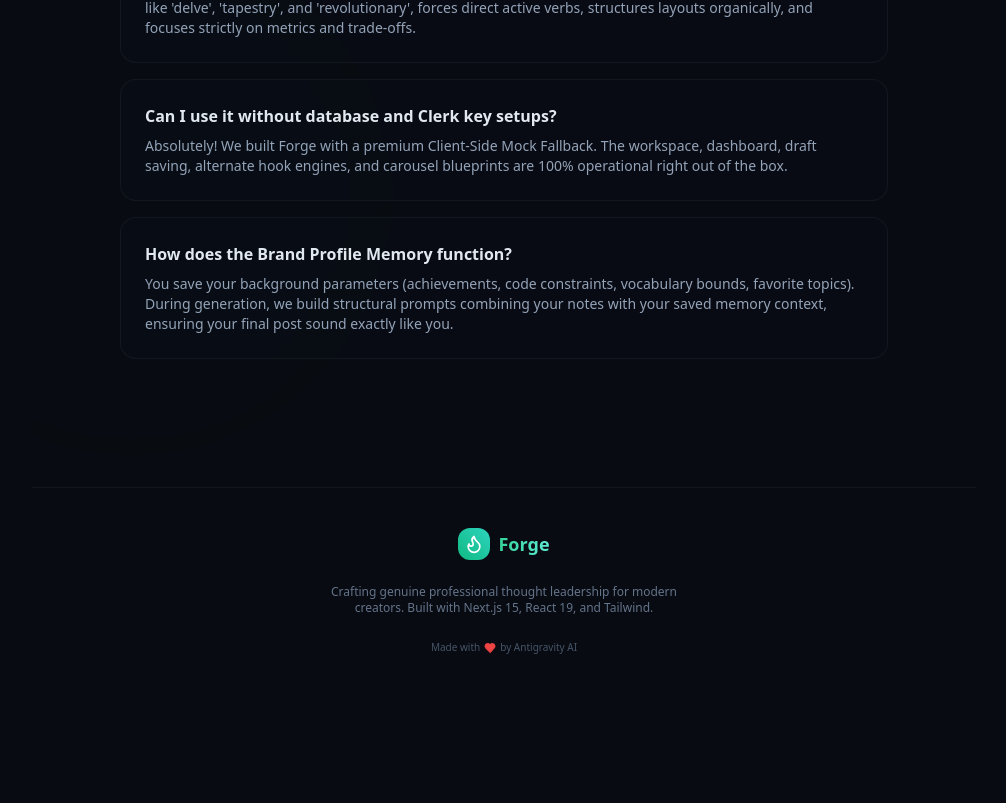
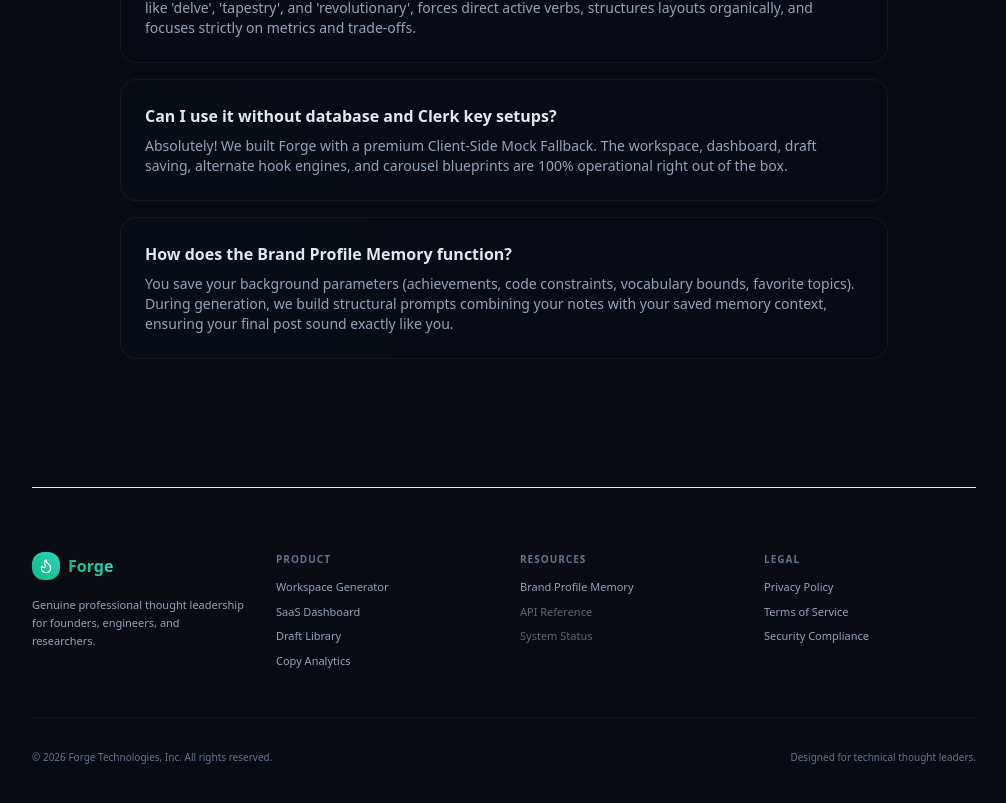
Before and after one commit to SARTHAKSONAWANE01/Linkedin-Post-Generator, a Next.js app: page / in a window 1280 px wide. Shown: the part 5118-5921 px from the top of the page, without its empty margins (264-1270 px from the left). Before the commit the page ends 5853 px from the top, so only its background shows below. Built offline with nearby package versions, Linux system fonts and the light colour scheme.

Commit message:
style: implement highly structured corporate footer on landing page

```diff
--- a/src/app/analytics/page.tsx
+++ b/src/app/analytics/page.tsx
@@ -34,12 +34,12 @@ export default function AnalyticsPage() {
       <div className="glow-blob w-[400px] h-[400px] bg-emerald-500/5 top-[-100px] right-[-50px]" />
 
       {/* Header */}
-      <div className="flex flex-col md:flex-row md:items-center justify-between gap-4 border-b border-slate-200 dark:border-slate-800/80 pb-6">
+      <div className="flex flex-col md:flex-row md:items-center justify-between gap-4 border-b border-slate-200 dark:border-slate-850 pb-5">
         <div>
-          <h1 className="text-3xl font-extrabold tracking-tight bg-gradient-to-r from-slate-100 to-slate-400 bg-clip-text text-transparent flex items-center gap-2">
+          <h1 className="text-xl font-bold bg-gradient-to-r from-slate-800 to-slate-650 dark:from-slate-100 dark:to-slate-350 bg-clip-text text-transparent">
             Post Analytics
           </h1>
-          <p className="text-slate-400 text-xs md:text-sm mt-1">
+          <p className="text-slate-400 text-[11px] mt-0.5">
             Real-time readability index, hook strengths, and predicted engagement stats for saved copies.
           </p>
         </div>
--- a/src/app/dashboard/page.tsx
+++ b/src/app/dashboard/page.tsx
@@ -69,12 +69,12 @@ export default function DashboardPage() {
       <div className="glow-blob w-[500px] h-[500px] bg-emerald-500/5 top-[-100px] right-[-100px]" />
 
       {/* Greeting Banner */}
-      <div className="flex flex-col md:flex-row md:items-center justify-between gap-4 border-b border-slate-200 dark:border-slate-800/80 pb-6">
+      <div className="flex flex-col md:flex-row md:items-center justify-between gap-4 border-b border-slate-200 dark:border-slate-850 pb-5">
         <div>
-          <h1 className="text-3xl font-extrabold tracking-tight bg-gradient-to-r from-slate-100 to-slate-400 bg-clip-text text-transparent">
+          <h1 className="text-xl font-bold bg-gradient-to-r from-slate-800 to-slate-650 dark:from-slate-100 dark:to-slate-350 bg-clip-text text-transparent">
             Welcome back, {brandProfile.name.split(" ")[0]}
           </h1>
-          <p className="text-slate-400 text-xs md:text-sm mt-1">
+          <p className="text-slate-400 text-[11px] mt-0.5">
             Your Personal Brand Memory is loaded with <span className="text-emerald-400 font-semibold">{brandProfile.expertise.length} core sectors</span>.
           </p>
         </div>
--- a/src/app/drafts/page.tsx
+++ b/src/app/drafts/page.tsx
@@ -56,12 +56,12 @@ export default function DraftsPage() {
       <div className="glow-blob w-[400px] h-[400px] bg-teal-500/5 top-[-100px] right-[-50px]" />
 
       {/* Header */}
-      <div className="flex flex-col md:flex-row md:items-center justify-between gap-4 border-b border-slate-200 dark:border-slate-800/80 pb-6">
+      <div className="flex flex-col md:flex-row md:items-center justify-between gap-4 border-b border-slate-200 dark:border-slate-850 pb-5">
         <div>
-          <h1 className="text-3xl font-extrabold tracking-tight bg-gradient-to-r from-slate-100 to-slate-400 bg-clip-text text-transparent flex items-center gap-2">
+          <h1 className="text-xl font-bold bg-gradient-to-r from-slate-800 to-slate-650 dark:from-slate-100 dark:to-slate-350 bg-clip-text text-transparent">
             Drafts Library
           </h1>
-          <p className="text-slate-400 text-xs md:text-sm mt-1">
+          <p className="text-slate-400 text-[11px] mt-0.5">
             Browse, manage, search, and export all your saved authentic LinkedIn posts.
           </p>
         </div>
--- a/src/app/layout.tsx
+++ b/src/app/layout.tsx
@@ -14,8 +14,8 @@ export default function RootLayout({
   children: React.ReactNode;
 }>) {
   return (
-    <html lang="en" className="dark" style={{ colorScheme: "dark" }}>
-      <body className="antialiased min-h-screen bg-[#080b11] text-[#f8fafc]">
+    <html lang="en">
+      <body className="antialiased min-h-screen bg-background text-foreground smooth-transition">
         <ThemeProvider>
           <div className="flex min-h-screen">
             {/* Sidebar navigation */}
--- a/src/app/page.tsx
+++ b/src/app/page.tsx
@@ -523,21 +523,62 @@ Are you query-auditing weekly, or only when things crawl?`,
         </div>
       </section>
 
-      {/* --- FOOTER CTA --- */}
-      <footer className="text-center space-y-6 pt-10 border-t border-slate-200/5">
-        <div className="flex items-center justify-center gap-2">
-          <div className="w-8 h-8 rounded-lg bg-gradient-to-tr from-emerald-500 to-teal-400 flex items-center justify-center">
-            <Flame className="w-5 h-5 text-white" />
+      {/* --- CORPORATE FOOTER --- */}
+      <footer className="pt-16 pb-8 border-t border-slate-200 dark:border-slate-850 space-y-12">
+        <div className="grid grid-cols-1 md:grid-cols-4 gap-8 items-start">
+          {/* Brand Info */}
+          <div className="space-y-4 md:col-span-1">
+            <div className="flex items-center gap-2">
+              <div className="w-7 h-7 rounded-lg bg-gradient-to-tr from-emerald-500 to-teal-400 flex items-center justify-center">
+                <Flame className="w-4 h-4 text-white" />
+              </div>
+              <span className="text-base font-bold bg-gradient-to-r from-emerald-500 to-teal-400 bg-clip-text text-transparent">
+                Forge
+              </span>
+            </div>
+            <p className="text-[11px] text-slate-400 leading-relaxed">
+              Genuine professional thought leadership for founders, engineers, and researchers.
+            </p>
           </div>
-          <span className="text-lg font-bold bg-gradient-to-r from-emerald-400 to-teal-300 bg-clip-text text-transparent">
-            Forge
+
+          {/* Product Links */}
+          <div className="space-y-3">
+            <h4 className="text-[10px] font-bold uppercase tracking-widest text-slate-500">Product</h4>
+            <ul className="space-y-2 text-[11px] text-slate-400">
+              <li><Link href="/generator" className="hover:text-emerald-400 transition">Workspace Generator</Link></li>
+              <li><Link href="/dashboard" className="hover:text-emerald-400 transition">SaaS Dashboard</Link></li>
+              <li><Link href="/drafts" className="hover:text-emerald-400 transition">Draft Library</Link></li>
+              <li><Link href="/analytics" className="hover:text-emerald-400 transition">Copy Analytics</Link></li>
+            </ul>
+          </div>
+
+          {/* Resources Links */}
+          <div className="space-y-3">
+            <h4 className="text-[10px] font-bold uppercase tracking-widest text-slate-500">Resources</h4>
+            <ul className="space-y-2 text-[11px] text-slate-400">
+              <li><Link href="/settings/brand-profile" className="hover:text-emerald-400 transition">Brand Profile Memory</Link></li>
+              <li><span className="cursor-not-allowed opacity-60">API Reference</span></li>
+              <li><span className="cursor-not-allowed opacity-60">System Status</span></li>
+            </ul>
+          </div>
+
+          {/* Legal Links */}
+          <div className="space-y-3">
+            <h4 className="text-[10px] font-bold uppercase tracking-widest text-slate-500">Legal</h4>
+            <ul className="space-y-2 text-[11px] text-slate-400">
+              <li><span className="hover:text-emerald-400 cursor-pointer transition">Privacy Policy</span></li>
+              <li><span className="hover:text-emerald-400 cursor-pointer transition">Terms of Service</span></li>
+              <li><span className="hover:text-emerald-400 cursor-pointer transition">Security Compliance</span></li>
+            </ul>
+          </div>
+        </div>
+
+        {/* Bottom copyright line */}
+        <div className="pt-8 border-t border-slate-200/5 dark:border-slate-850 flex flex-col sm:flex-row items-center justify-between gap-4 text-[10px] text-slate-500">
+          <span>&copy; {new Date().getFullYear()} Forge Technologies, Inc. All rights reserved.</span>
+          <span className="flex items-center gap-1.5">
+            Designed for technical thought leaders.
           </span>
-        </div>
-        <p className="text-xs text-slate-500 max-w-sm mx-auto">
-          Crafting genuine professional thought leadership for modern creators. Built with Next.js 15, React 19, and Tailwind.
-        </p>
-        <div className="text-[10px] text-slate-600 flex items-center justify-center gap-1">
-          Made with <Heart className="w-3 h-3 text-red-500 fill-red-500" /> by Antigravity AI
         </div>
       </footer>
     </div>
--- a/src/app/settings/brand-profile/page.tsx
+++ b/src/app/settings/brand-profile/page.tsx
@@ -74,12 +74,12 @@ export default function BrandProfilePage() {
       <div className="glow-blob w-[400px] h-[400px] bg-emerald-500/5 top-[-100px] right-[-50px]" />
 
       {/* Header */}
-      <div className="flex flex-col md:flex-row md:items-center justify-between gap-4 border-b border-slate-200 dark:border-slate-800/80 pb-6">
+      <div className="flex flex-col md:flex-row md:items-center justify-between gap-4 border-b border-slate-200 dark:border-slate-850 pb-5">
         <div>
-          <h1 className="text-3xl font-extrabold tracking-tight bg-gradient-to-r from-slate-100 to-slate-400 bg-clip-text text-transparent flex items-center gap-2">
+          <h1 className="text-xl font-bold bg-gradient-to-r from-slate-800 to-slate-650 dark:from-slate-100 dark:to-slate-350 bg-clip-text text-transparent">
             Brand Profile Memory
           </h1>
-          <p className="text-slate-400 text-xs md:text-sm mt-1">
+          <p className="text-slate-400 text-[11px] mt-0.5">
             Build your personal AI writing context. The generator references this profile to craft matching tone scripts.
           </p>
         </div>
```
Also changed, not shown: src/app/generator/page.tsx (+4 -4 lines).
